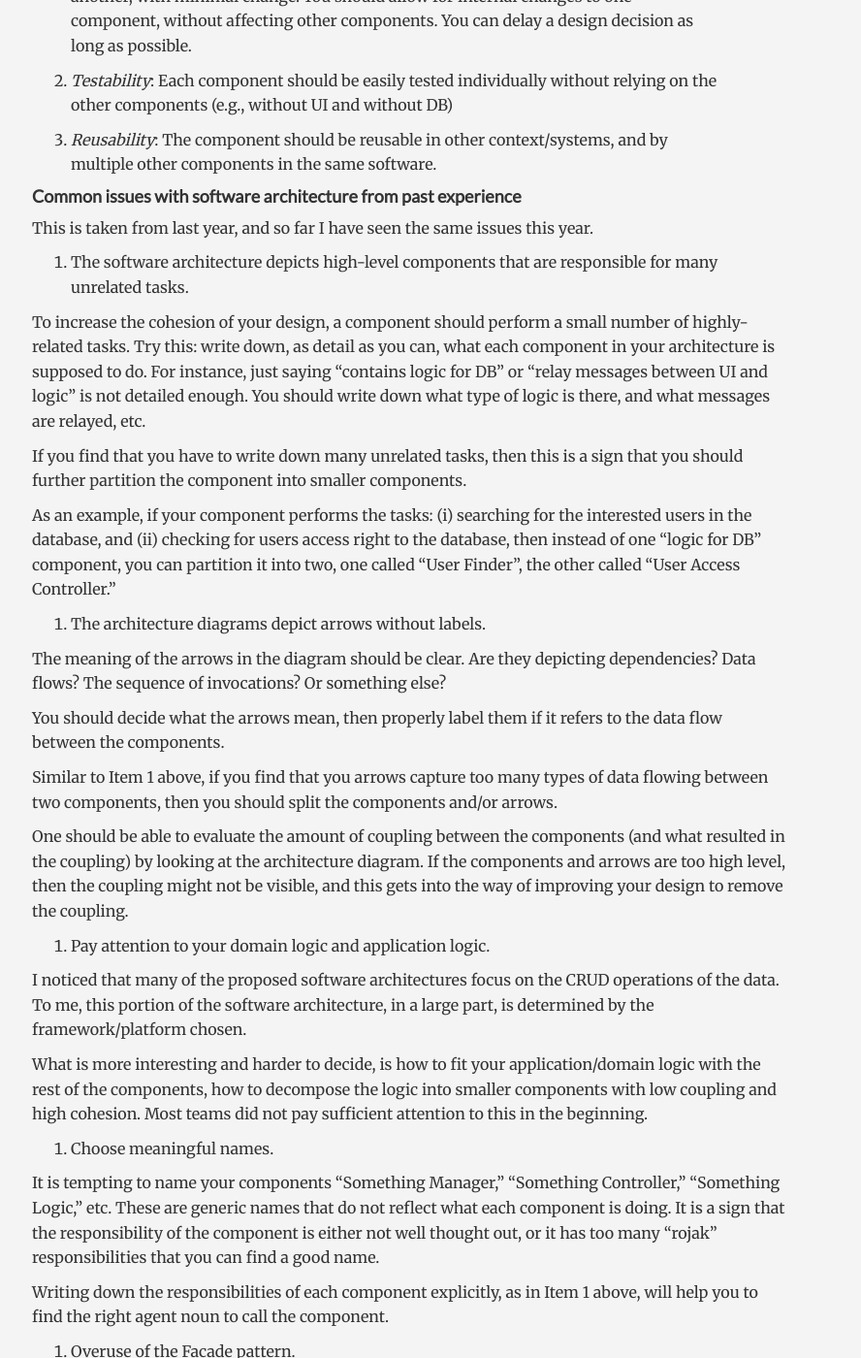
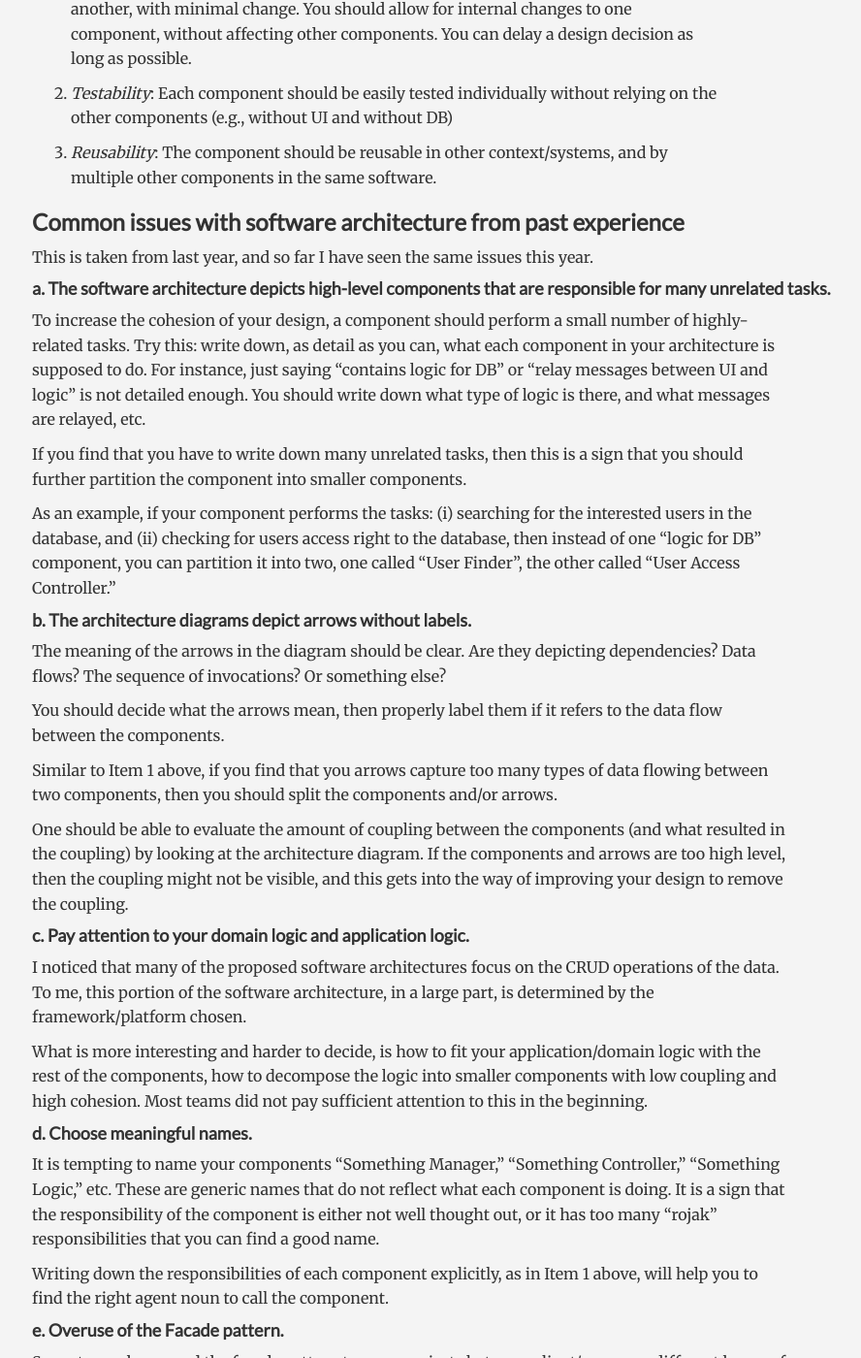
Before and after one commit to nus-mtp/1617, a Jekyll site: the page built from n3-design-and-planning.md, in a window 1280 px wide and 1400 px high, scrolled down 1025 px. Shown: the whole window at 97% size, without its empty margins (37-925 px from the left). Built offline with Jekyll 4.4.1, drawn with Linux system fonts in a browser that asks for light colours; nearby versions of some CDN libraries; part of the change alters nothing that is shown; some of the changed text lies outside the part shown.

Commit message:
Fixed bullets and headings

```diff
--- a/n3-design-and-planning.md
+++ b/n3-design-and-planning.md
@@ -12,7 +12,7 @@ There are three parts to this lecture:
 * Good software architecture
 * Sprint planning
 
-### Agile Incremental Delivery
+## 1. Agile Incremental Delivery
 
 We are going to structure your sprints based on the spirit of Agile Incremental Delivery.  By the end of each week, there should be a "potentially shippable" version of your project deployed and ready for me (and other users) to use and test.
 
@@ -29,7 +29,7 @@ We will discuss this using Facebook and IVLE as examples during class.
 
 You are expected to continuously polish, tweak, enhance the software over the semester.  You will likely be replacing one component with another, improving the internals of a component, etc.  To minimize work and bugs, how you design the architecture of your project is going to be important.
 
-### What makes a good software architecture?
+## 2. Software Architecture
 
 The two utmost important principles for good software architecture design are _low coupling_ and _high cohesion_.  Low coupling means that you should structure your software components so that there are as little dependencies as possible between the components; High cohesion means that functions that are closely related to each other should belong together in the same component as much as
 possible.
@@ -44,42 +44,42 @@ replace it with another, with minimal change.  You should allow for internal cha
 
 3. *Reusability*: The component should be reusable in other context/systems, and by multiple other components in the same software.
 
-#### Common issues with software architecture from past experience
+### Common issues with software architecture from past experience
 
 This is taken from last year, and so far I have seen the same issues this year.
 
-1. The software architecture depicts high-level components that are responsible for many unrelated tasks.
+#### a. The software architecture depicts high-level components that are responsible for many unrelated tasks.
 
-  To increase the cohesion of your design, a component should perform a small number of highly-related tasks. Try this: write down, as detail as you can, what each component in your architecture is supposed to do. For instance, just saying "contains logic for DB" or "relay messages between UI and logic" is not detailed enough. You should write down what type of logic is there, and what messages are relayed, etc.
+To increase the cohesion of your design, a component should perform a small number of highly-related tasks. Try this: write down, as detail as you can, what each component in your architecture is supposed to do. For instance, just saying "contains logic for DB" or "relay messages between UI and logic" is not detailed enough. You should write down what type of logic is there, and what messages are relayed, etc.
 
-  If you find that you have to write down many unrelated tasks, then this is a sign that you should further partition the component into smaller components.
+If you find that you have to write down many unrelated tasks, then this is a sign that you should further partition the component into smaller components.
 
 As an example, if your component performs the tasks: (i) searching for the interested users in the database, and (ii) checking for users access right to the database, then instead of one "logic for DB" component, you can partition it into two, one called "User Finder", the other called "User Access Controller."
 
-  2. The architecture diagrams depict arrows without labels.
+####  b. The architecture diagrams depict arrows without labels.
 
 The meaning of the arrows in the diagram should be clear. Are they depicting dependencies? Data flows? The sequence of invocations? Or something else?
 
 You should decide what the arrows mean, then properly label them if it refers to the data flow between the components.
 
-  Similar to Item 1 above, if you find that you arrows capture too many types of data flowing between two components, then you should split the components and/or arrows.
+Similar to Item 1 above, if you find that you arrows capture too many types of data flowing between two components, then you should split the components and/or arrows.
 
   One should be able to evaluate the amount of coupling between the components (and what resulted in the coupling) by looking at the architecture diagram. If the components and arrows are too high level, then the coupling might not be visible, and this gets into the way of improving your design to remove the coupling.
 
-  3. Pay attention to your domain logic and application logic.
+####  c. Pay attention to your domain logic and application logic.
 
-  I noticed that many of the proposed software architectures focus on the CRUD operations of the data. To me, this portion of the software architecture, in a large part, is determined by the framework/platform chosen.
+I noticed that many of the proposed software architectures focus on the CRUD operations of the data. To me, this portion of the software architecture, in a large part, is determined by the framework/platform chosen.
 
-  What is more interesting and harder to decide, is how to fit your
+What is more interesting and harder to decide, is how to fit your
 application/domain logic with the rest of the components, how to decompose the logic into smaller components with low coupling and high cohesion. Most teams did not pay sufficient attention to this in the beginning.
 
-  4. Choose meaningful names.
+####  d. Choose meaningful names.
 
-  It is tempting to name your components "Something Manager," "Something Controller," "Something Logic," etc. These are generic names that do not reflect what each component is doing. It is a sign that the responsibility of the component is either not well thought out, or it has too many "rojak" responsibilities that you can find a good name.
+It is tempting to name your components "Something Manager," "Something Controller," "Something Logic," etc. These are generic names that do not reflect what each component is doing. It is a sign that the responsibility of the component is either not well thought out, or it has too many "rojak" responsibilities that you can find a good name.
 
-  Writing down the responsibilities of each component explicitly, as in Item 1 above, will help you to find the right agent noun to call the component.
+Writing down the responsibilities of each component explicitly, as in Item 1 above, will help you to find the right agent noun to call the component.
 
-  5. Overuse of the Facade pattern.
+####  e. Overuse of the Facade pattern.
 
 Some teams have used the facade pattern to communicate between client/server, or different layers of the architecture.
 
@@ -88,7 +88,7 @@ components. It is most useful when we do not have access to, or ability to modif
 
 Most of the usage scenarios of the facade pattern in your design, however, does not fit into the use cases, and the facade could be removed to expose the underlying components directly. If indeed the exposed components are too complex, then you should consider redesigning and simplifying the components first, before adding a facade over them to "sweep the complexity under the rug".
 
-### Sprint Planning
+## 3. Sprint Planning
 
 Since you will start your implementation in Week 5, you should spend some time planning for your sprints.  For a successful sprint, your team should prioritize your tasks based on their dependencies among each other, the importance and the value of each feature, and the _estimation_ of the effort needed to complete the
 tasks.
@@ -100,7 +100,7 @@ user story is not atomic).
 
 Each task should fit into one sprint, if not, try to break it down into smaller tasks.
 
-### Tasks for Week 4
+## 4. Tasks for Week 4
 
 * Continue to refine the requirements
 * Continue to refine the design
```
